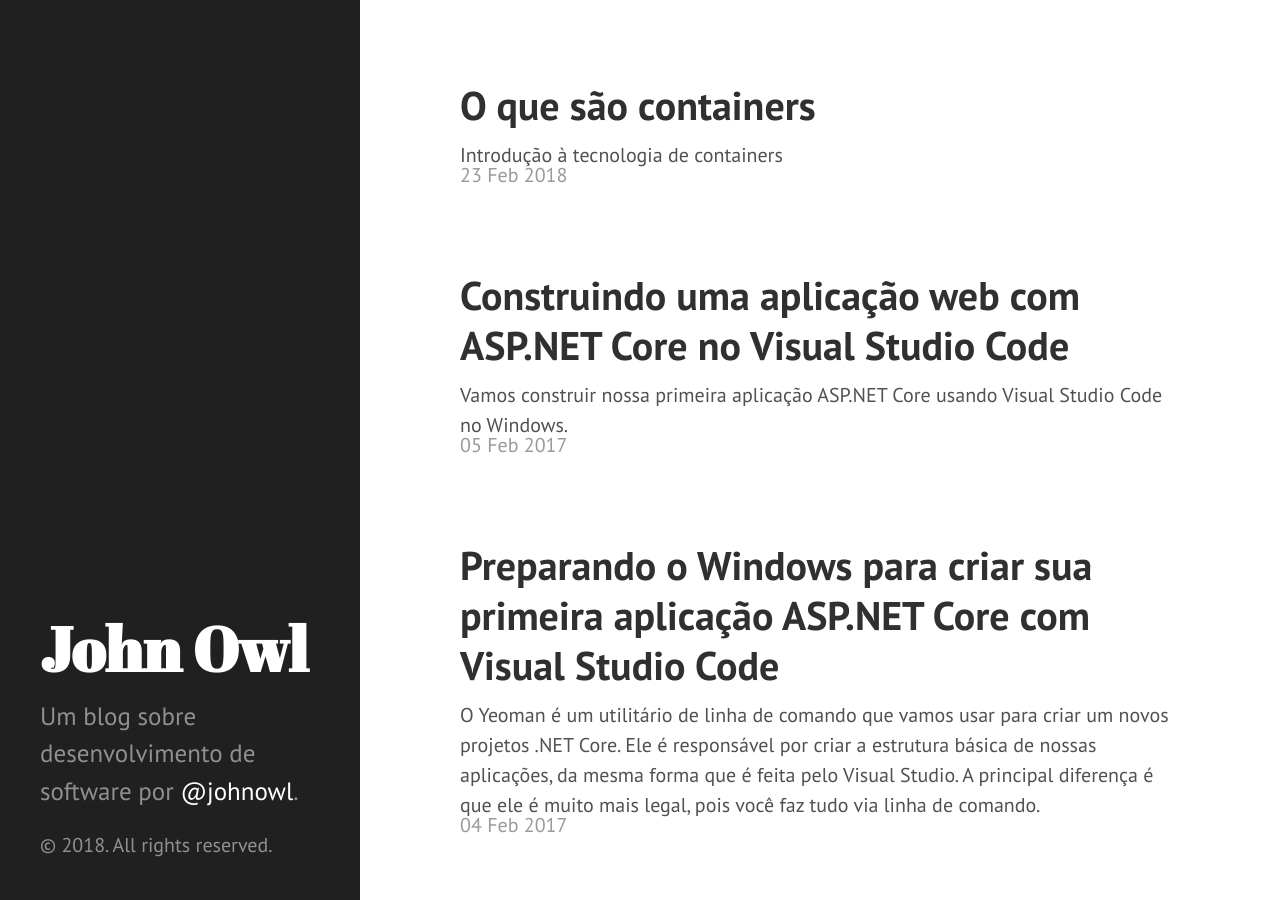
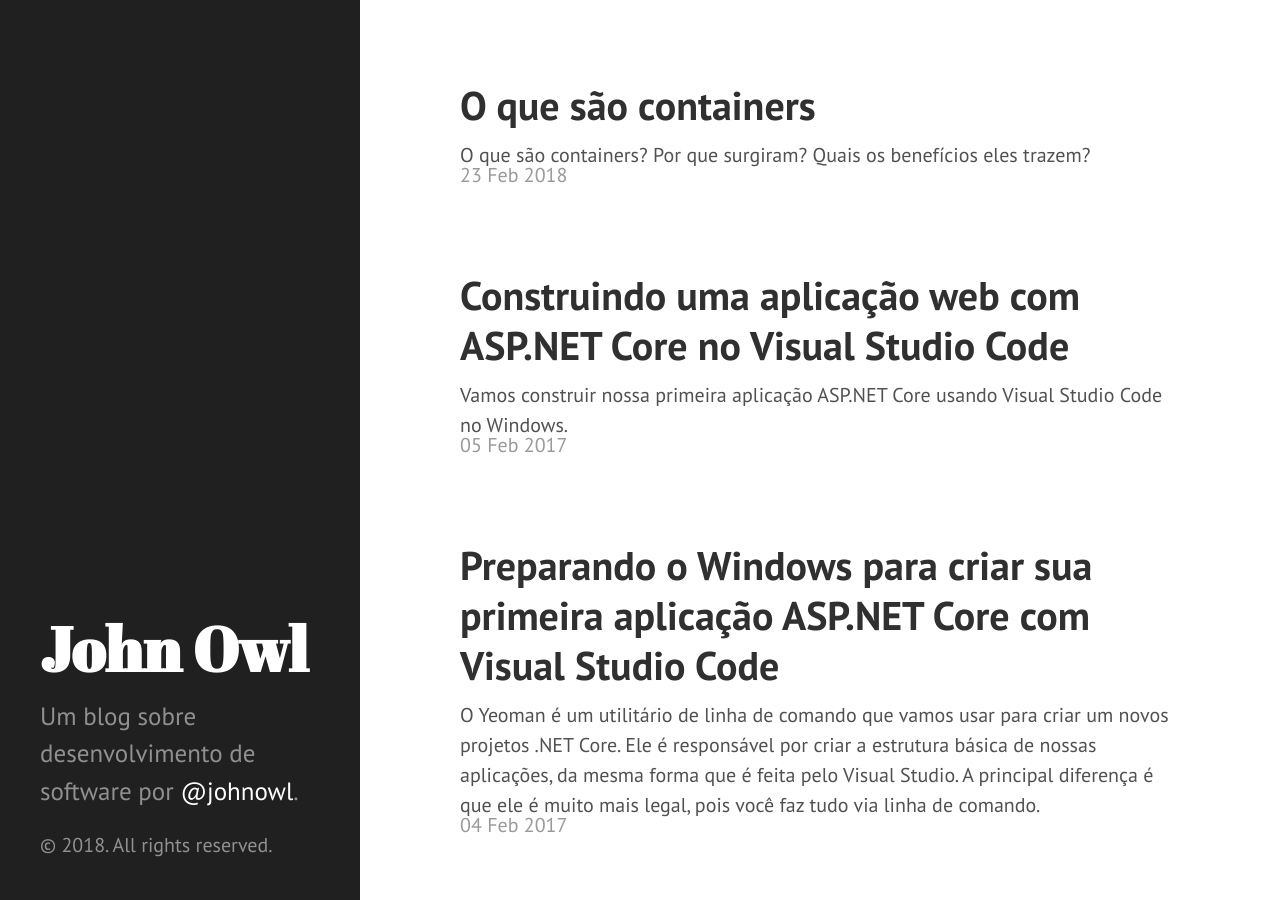
Before and after one commit to johnowl/johnowl.github.io, a Jekyll site: the page built from index.html, in a window 1280 px wide and 900 px high. Built offline with Jekyll 4.4.1, drawn with Linux system fonts in a browser that asks for light colours; the list of posts is cut into pages by our own code.

Commit message:
Altera descrição do texto introdutório sobre containers.

```diff
--- a/_posts/2018-02-23-o-que-sao-containers.md
+++ b/_posts/2018-02-23-o-que-sao-containers.md
@@ -5,7 +5,7 @@
 categories:
     - Docker
     - Containers
-description: Introdução à tecnologia de containers
+description: O que são containers? Por que surgiram? Quais os benefícios eles trazem?
 ---
 
 Antes de entender o que são **containers** precisamos olhar como a publicação de aplicações web tem sido feita e quais os problemas eram enfrentados no deploy de aplicações e manutenção da **infraestrutura**. Imagina que você tem um e-commerce com os módulos: produtos, clientes, pedidos, promoções, entrega e pagamento. No final do seu deploy é gerado um pacote com todos os componentes necessários para sua aplicação rodar em produção.
```
